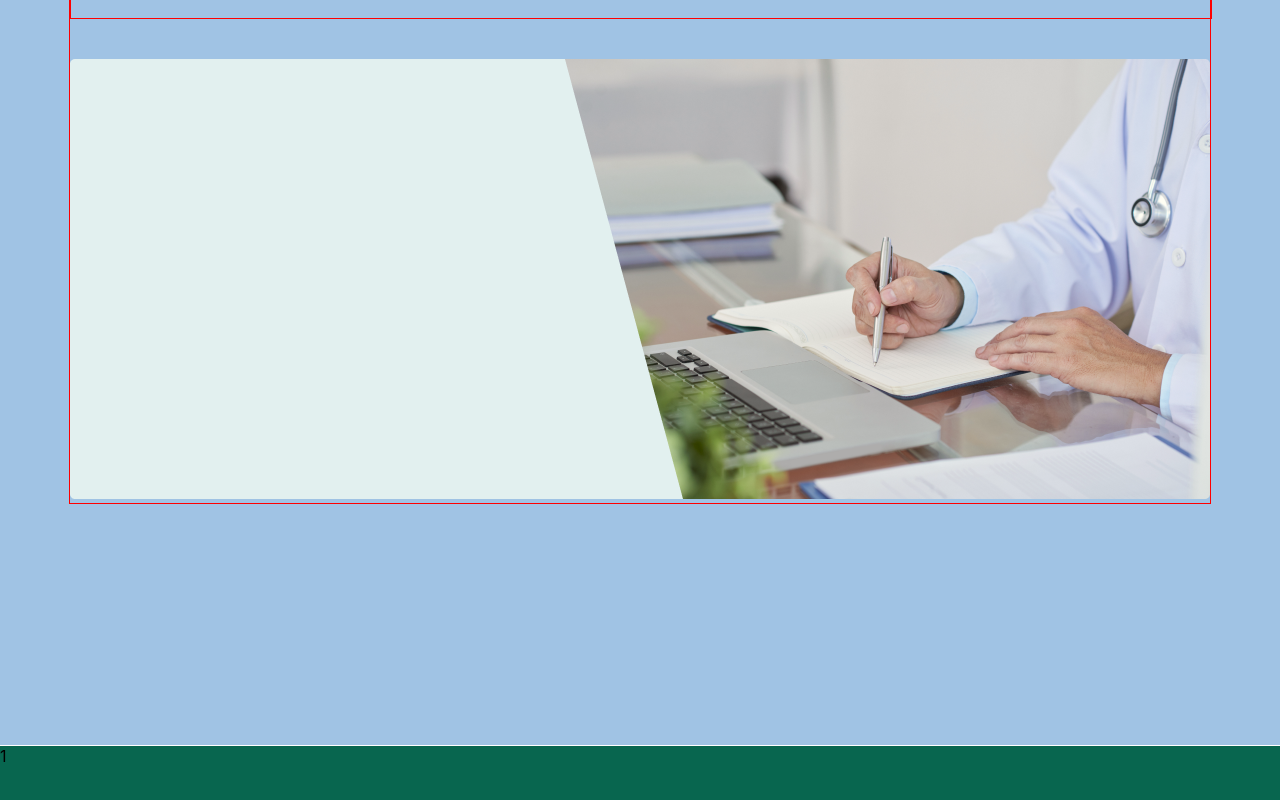
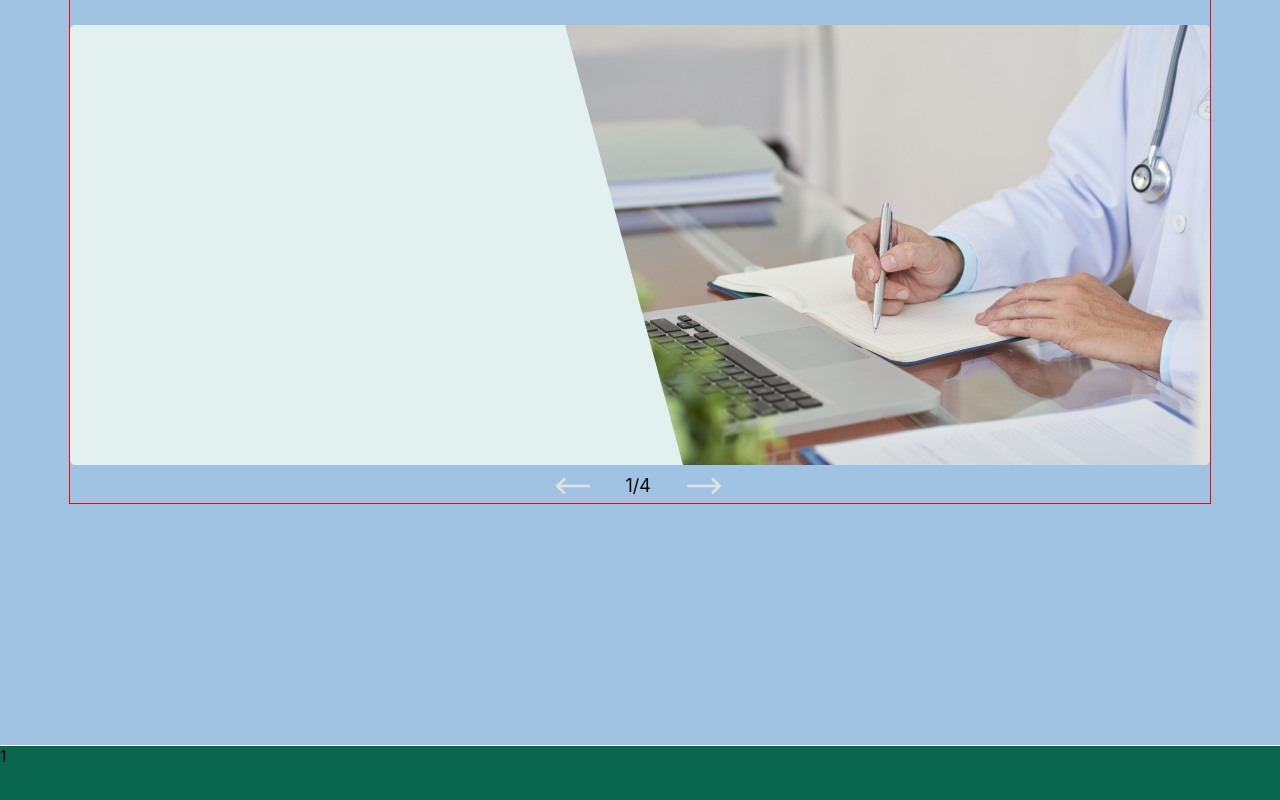
Before and after one commit to yungalesgerov/testSPA, a React app: page / in a window 1280 px wide. Shown: the part 1498-2298 px from the top of the page. Built offline with nearby package versions, Linux system fonts and the light colour scheme.

Commit message:
finish slider

```diff
--- a/src/components/Main/Main.jsx
+++ b/src/components/Main/Main.jsx
@@ -2,9 +2,11 @@ import React from 'react';
 import styles from './Main.module.css';
 import heroImg from '../../images/hero_img.png';
 import Slider from '../Slider/Slider.jsx';
+import { useSwiper } from 'swiper/react';
 
 
 const Main = () => {
+    const swiper = useSwiper();
     return (
         <div className={styles.Main}>
             <section className={styles.hero}>
--- a/src/components/Slider/Slider.jsx
+++ b/src/components/Slider/Slider.jsx
@@ -1,12 +1,30 @@
-import React from 'react';
-import { Swiper, SwiperSlide } from 'swiper/react'
+import {React,useRef,useState} from 'react';
+import { Swiper, SwiperSlide,useSwiperSlide,useSwiper} from 'swiper/react'
 import 'swiper/css';
 import img1 from '../../images/secondary.png'
 import img2 from '../../images/someImg.jpg';
+import arrow from '../../images/arrowL.svg';
+import styles from './Slider.module.css';
+const Slider = () => {
+    const [count,setCount] = useState(1);
+    const swiperRef = useRef();
+    const increment = () => {
+        if(count >= 4) {
+            return false;
+        }
+        setCount(count+1)
+    }
+    const decrement = () => {
+        if(count === 1) {
+           return false;
+        }
+        setCount(count-1)
+    }
 
-const Slider = () => {
     return (
+        <>
             <Swiper
+                onSwiper={(swiper)=>swiperRef.current = swiper}
                 spaceBetween={50}
                 slidesPerView={1}
             >
@@ -14,7 +32,24 @@ const Slider = () => {
                 <SwiperSlide><img src={img2} alt='pic' /></SwiperSlide>
                 <SwiperSlide><img src={img1} alt='pic' /></SwiperSlide>
                 <SwiperSlide><img src={img2} alt='pic' /></SwiperSlide>
+                <div className={styles.arrow_block}>
+                    <img
+                     src={arrow}
+                     className={styles.arrow}
+                     alt=""
+                     onClick={()=>{swiperRef.current.slidePrev();decrement()}}
+                    />
+                    <span>{count}/4</span>
+                    <img
+                     src={arrow}
+                     className={styles.arrow}
+                     style={{rotate: "180deg"}}
+                     alt=""
+                     onClick={()=>{swiperRef.current.slideNext();increment()}}
+                    />
+                </div>
             </Swiper>
+        </>
     );
 };
 
--- /dev/null
+++ b/src/components/Slider/Slider.module.css
@@ -0,0 +1,25 @@
+.arrow_block {
+    display: flex;
+    margin: 0 auto;
+    width: 169px;
+    height: 34px;
+    align-items: center;
+    gap: 36px;
+    span {
+        font-size: 18px;
+        line-height: 24px;
+    }
+
+}
+.arrow {
+    width: 34px;
+    height: 34px;
+    cursor: pointer;
+    &:hover {
+        transform: scale(1.1);
+        filter: invert(66%) sepia(66%) saturate(3057%) hue-rotate(121deg) brightness(90%) contrast(90%);
+    }
+};
+.arrow_blocked {
+    pointer-events: none;
+}
```
Also changed, not shown: src/images/arrowL.svg (added). Lines whose indentation alone changed are shown as unchanged.
